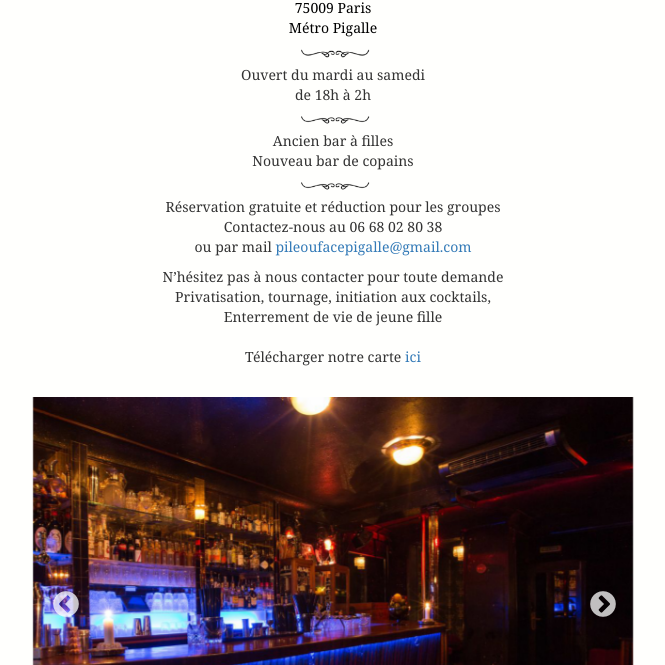
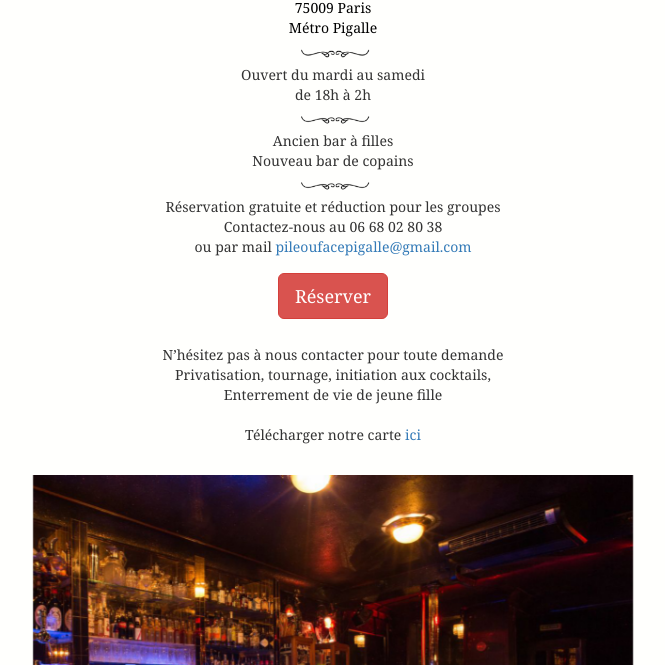
Before and after one commit to fwibaux/pof, a website: page index.html in a window 1280 px wide. Shown: the part 110-775 px from the top of the page, without its empty margins (307-972 px from the left). Drawn offline with nearby package versions, Linux system fonts and the light colour scheme.

Commit message:
added button bookingshake

```diff
--- a/css/stylesheet.css
+++ b/css/stylesheet.css
@@ -43,6 +43,11 @@ p {
   color:red;
 }
 
+.btn {
+  margin: 16px        !important;
+  /*font-weight: bolder !important;*/
+}
+
 #address a {
   text-decoration: none;
   color: black        !important;
--- a/index.html
+++ b/index.html
@@ -109,7 +109,8 @@
       <p id="reservation">
         Réservation gratuite et réduction pour les groupes<br>
         Contactez-nous au 06 68 02 80 38<br>
-        ou par mail <a href="mailto:pileoufacepigalle@gmail.com">pileoufacepigalle@gmail.com</a>
+        ou par mail <a href="mailto:pileoufacepigalle@gmail.com">pileoufacepigalle@gmail.com</a><br>
+        <a href="https://app.bookingshake.com/calreservation/bpM8yPSKMPicapwLkS3d/sw" target="_blank"><button class="btn btn-danger btn-lg" aria-pressed="true">Réserver</button></a>
       </p>
       <p>
         N’hésitez pas à nous contacter pour toute demande<br>
```
